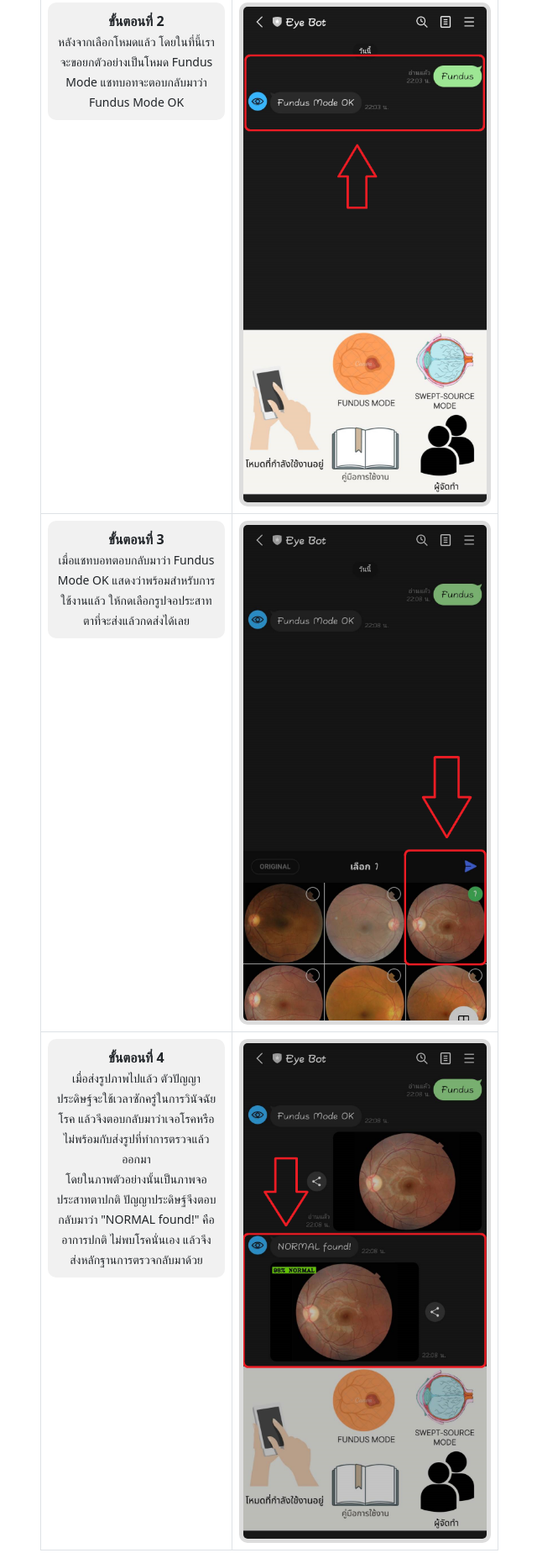
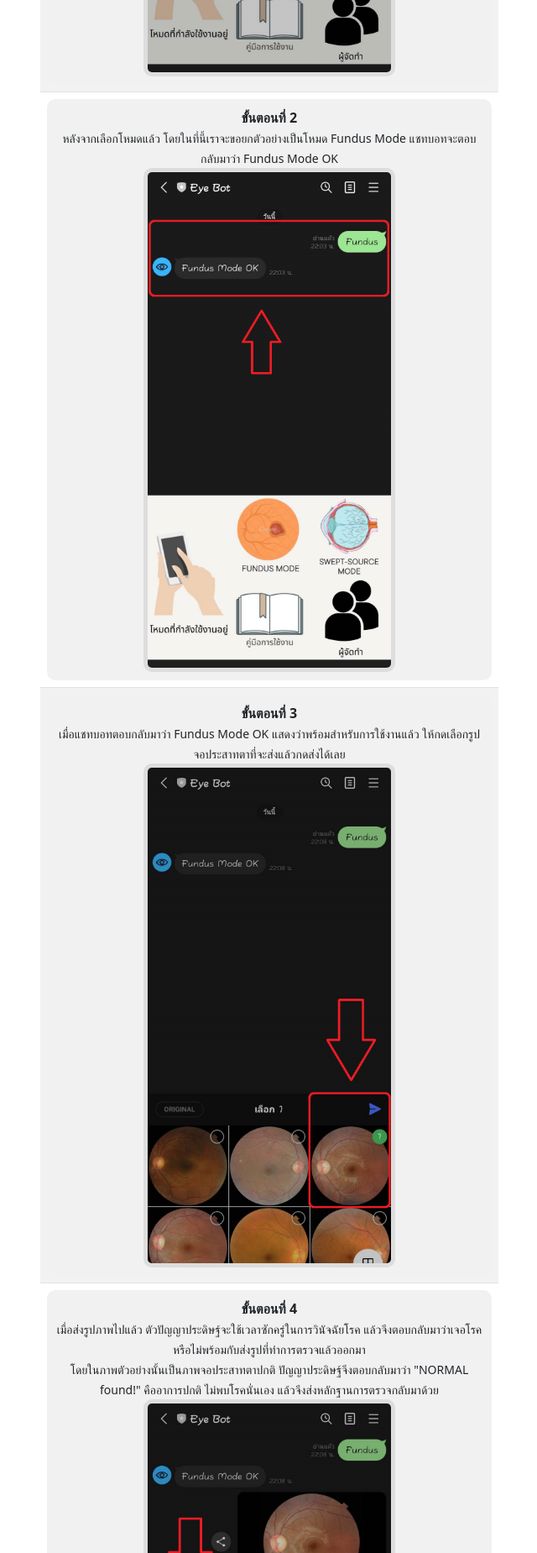
Before and after one commit to nineny/retinaClassification_Manual, a plain HTML site: page index.html in a window 1280 px wide. Shown: the part 693-2542 px from the top of the page at 84% size, without its empty margins (319-959 px from the left). Drawn offline with nearby package versions, Linux system fonts and the light colour scheme.

Commit message:
Update index.html

```diff
--- a/index.html
+++ b/index.html
@@ -1,3 +1,5 @@
+
+
 <!DOCTYPE html>
 <html lang="en">
 <head>
@@ -53,16 +55,16 @@
     <div class="row justify-content-center">
       <!-- สร้างคอลัมน์สำหรับตารางขั้นตอน 1-10 -->
       <div class="col-md-6">
-        <table class="table table-bordered borderless">
+        <table class="table table-striped w-auto" class="table table-bordered borderless">
           <tbody>
             <tr>
               <td>
                 <div class="step-box text-center"> <!-- เพิ่มขอบเขตสำหรับช่องสี่เหลี่ยมโค้งสีเทาอ่อน -->
                   <strong>ขั้นตอนที่ 1</strong><br>
                   <span class="step-description">เลือกเมนูในการใช้งานว่าจะเลือกการตรวจโรคเป็นโหมดใด โดยจะมีทั้งหมด 2 โหมด คือ <br>1.Fundus Mode <br>2.Swept-Source Mode</span>
+                  <br><img src="step 1.png" alt="ขั้นตอนที่ 1" class="step-image">
                 </div>
               </td>
-              <td><img src="step 1.png" alt="ขั้นตอนที่ 1" class="step-image"></td>
             </tr>
             <!-- ขั้นตอนที่ 2 -->
             <tr>
@@ -70,9 +72,9 @@
                 <div class="step-box text-center"> <!-- เพิ่มขอบเขตสำหรับช่องสี่เหลี่ยมโค้งสีเทาอ่อน -->
                   <strong>ขั้นตอนที่ 2</strong><br>
                   <span class="step-description">หลังจากเลือกโหมดแล้ว โดยในที่นี้เราจะขอยกตัวอย่างเป็นโหมด Fundus Mode แชทบอทจะตอบกลับมาว่า Fundus Mode OK</span>
+                  <br><img src="step 2.png" alt="ขั้นตอนที่ 2" class="step-image">
                 </div>
               </td>
-              <td><img src="step 2.png" alt="ขั้นตอนที่ 2" class="step-image"></td>
             </tr>
             <!-- เพิ่มขั้นตอนที่ 3-10 ตามต้องการ -->
             <!-- ขั้นตอนที่ 3 -->
@@ -81,9 +83,9 @@
                 <div class="step-box text-center"> <!-- เพิ่มขอบเขตสำหรับช่องสี่เหลี่ยมโค้งสีเทาอ่อน -->
                   <strong>ขั้นตอนที่ 3</strong><br>
                   <span class="step-description">เมื่อแชทบอทตอบกลับมาว่า Fundus Mode OK แสดงว่าพร้อมสำหรับการใช้งานแล้ว ให้กดเลือกรูปจอประสาทตาที่จะส่งแล้วกดส่งได้เลย</span>
+                  <br><img src="step 3.png" alt="ขั้นตอนที่ 3" class="step-image">
                 </div>
               </td>
-              <td><img src="step 3.png" alt="ขั้นตอนที่ 3" class="step-image"></td>
             </tr>
             <!-- ขั้นตอนที่ 4 -->
             <tr>
@@ -91,9 +93,9 @@
                 <div class="step-box text-center"> <!-- เพิ่มขอบเขตสำหรับช่องสี่เหลี่ยมโค้งสีเทาอ่อน -->
                   <strong>ขั้นตอนที่ 4</strong><br>
                   <span class="step-description">เมื่อส่งรูปภาพไปแล้ว ตัวปัญญาประดิษฐ์จะใช้เวลาซักครู่ในการวินัจฉัยโรค แล้วจึงตอบกลับมาว่าเจอโรคหรือไม่พร้อมกับส่งรูปที่ทำการตรวจแล้วออกมา <br>โดยในภาพตัวอย่างนั้นเป็นภาพจอประสาทตาปกติ ปัญญาประดิษฐ์จึงตอบกลับมาว่า "NORMAL found!" คืออาการปกติ ไม่พบโรคนั่นเอง แล้วจึงส่งหลักฐานการตรวจกลับมาด้วย</span>
+                  <br><img src="step 4.png" alt="ขั้นตอนที่ 2" class="step-image">
                 </div>
               </td>
-              <td><img src="step 4.png" alt="ขั้นตอนที่ 2" class="step-image"></td>
             </tr>
           </tbody>
         </table>
@@ -115,9 +117,9 @@
                 <div class="step-box text-center"> <!-- เพิ่มขอบเขตสำหรับช่องสี่เหลี่ยมโค้งสีเทาอ่อน -->
                   <strong>โหมดที่กำลังใช้งานอยู่</strong><br>
                   <span class="step-description">เมื่อกดที่คำสั่ง "โหมดที่กำลังใช้งานอยู่" ตัวแชทบอทก็จะตอบกลับมาว่าตอนนี้เป็นโหมดตรวจแบบไหนอยู่ เช่นในตัวอย่างคือ Fundus Mode</span>
+                  <br><img src="current mode.png" alt="ขั้นตอนที่ 1" class="step-image">
                 </div>
               </td>
-              <td><img src="current mode.png" alt="ขั้นตอนที่ 1" class="step-image"></td>
             </tr>
             <!-- ผู้จัดทำ -->
             <tr>
@@ -125,9 +127,9 @@
                 <div class="step-box text-center"> <!-- เพิ่มขอบเขตสำหรับช่องสี่เหลี่ยมโค้งสีเทาอ่อน -->
                   <strong>ผู้จัดทำ</strong><br>
                   <span class="step-description">เมื่อกดที่คำสั่ง "ผู้จัดทำ" ตัวแชทบอทจะพาผู้ใช้งานไปยังเว็บไซต์แสดงชื่อและภาพของผู้จัดทำและอาจารย์ที่ปรึกษา</span>
+                  <br><img src="made by.png" alt="ขั้นตอนที่ 3" class="step-image">
                 </div>
               </td>
-              <td><img src="made by.png" alt="ขั้นตอนที่ 3" class="step-image"></td>
             </tr>
           </tbody>
         </table>
```
